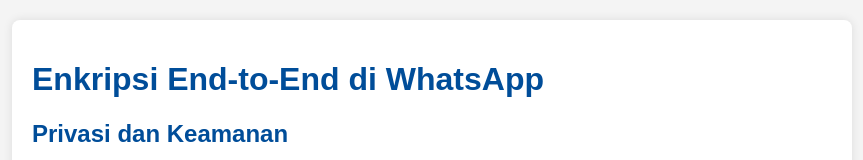
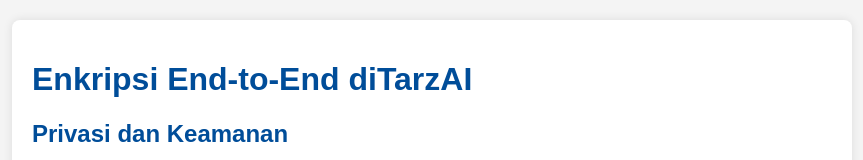
Before and after one commit to TarnaWijaya/TBlog, a plain HTML site: page end-to-end.html in a window 1280 px wide. Shown: the top 160 px of the page, without its empty margins (208-1071 px from the left). Drawn offline with Linux system fonts and the light colour scheme.

Commit message:
update end-to-end.html

```diff
--- a/end-to-end.html
+++ b/end-to-end.html
@@ -49,7 +49,7 @@
 </head>
 <body>
     <div class="container">
-        <h1>Enkripsi End-to-End di WhatsApp</h1>
+        <h1>Enkripsi End-to-End diTarzAI</h1>
 
         <div class="section">
             <h2>Privasi dan Keamanan</h2>
```
